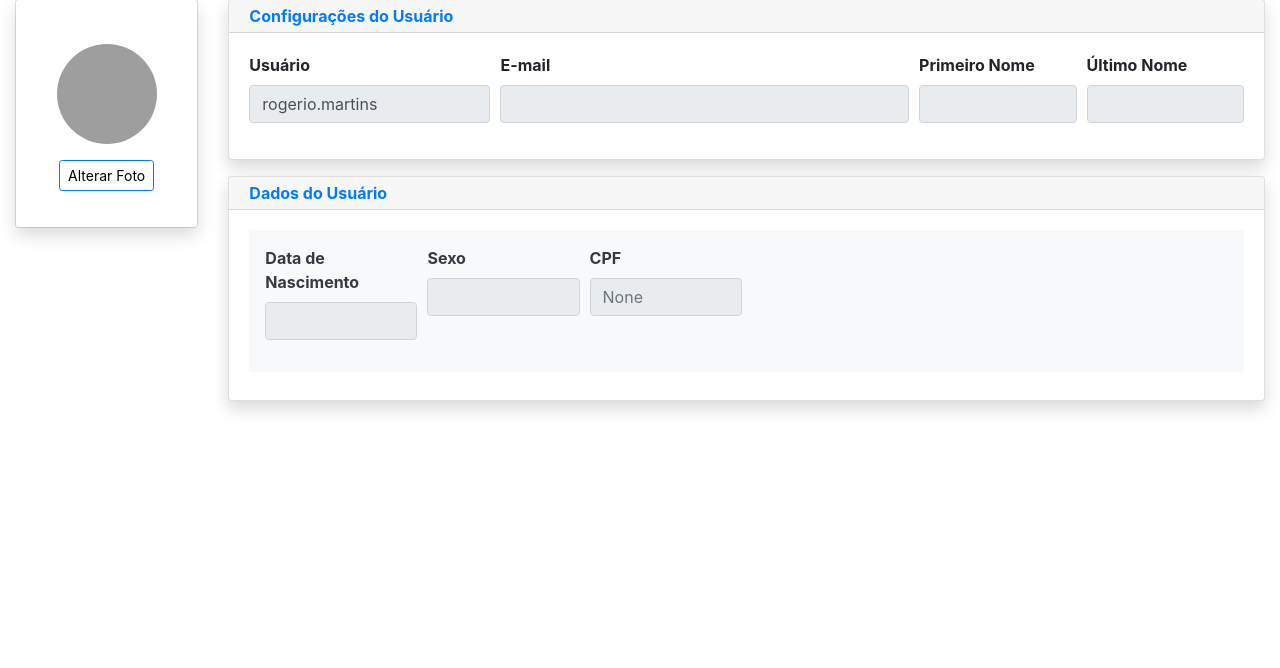
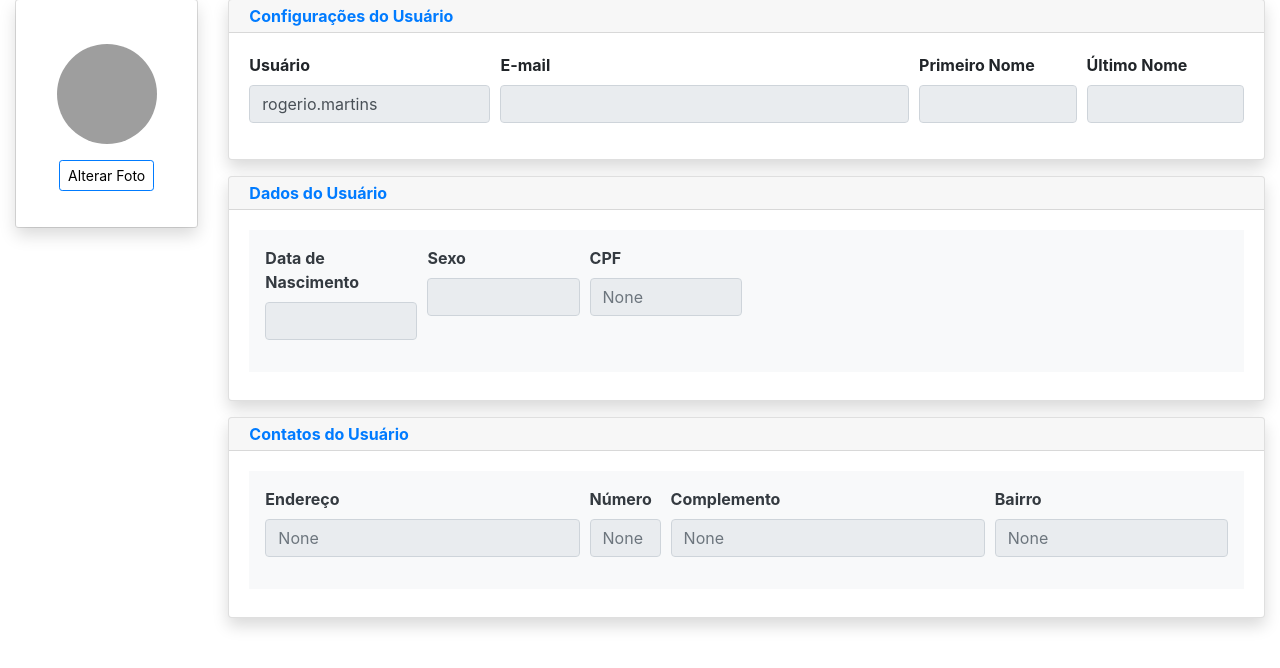
Before and after one commit to rogeriodelphi/todoapp, a Django app: page /contas/meu-perfil/ in a window 1280 px wide. Shown: the part 115-783 px from the top of the page. Run offline with Django 3.2, Linux system fonts and the light colour scheme; a user stored in the database is signed in; data comes from the database, SQL or seed files in the repository; some libraries are stand-ins or nearby versions; grey boxes are pictures that could not be loaded.

Commit message:
Refatorando o Perfil do Usuário

```diff
--- a/apps/accounts/models.py
+++ b/apps/accounts/models.py
@@ -14,6 +14,12 @@
     data_nascimento = models.DateField(verbose_name='Data de Nascimento', null=True)
     sexo = models.CharField(max_length=1, choices=SX_CHOICES, default="", blank=True, null=True)
     cpf = models.CharField(max_length=14, unique=True, verbose_name="CPF", blank=True, null=True)
+
+    endereco = models.CharField(max_length=50, verbose_name="Endereço", blank=True, null=True)
+    numero = models.CharField(max_length=6, verbose_name="Número", blank=True, null=True)
+    complemento = models.CharField(max_length=60, verbose_name="Complemento", null=True, blank=True)
+    bairro = models.CharField(max_length=50, verbose_name="Bairro", null=True, blank=True)
+
     user = models.OneToOneField(User, on_delete=models.CASCADE, related_name='profile')
 
     class Meta:
--- a/apps/accounts/templates/accounts/list_user_profile.html
+++ b/apps/accounts/templates/accounts/list_user_profile.html
@@ -46,7 +46,7 @@
                                     </form>
                                 </div>
                             </div>
-                            <div class="card shadow">
+                            <div class="card shadow mb-3">
                                 <div class="card-header py-1">
                                     <p class="text-primary m-0 font-weight-bold">Dados do Usuário</p>
                                 </div>
@@ -77,6 +77,45 @@
                                     </form>
                                 </div>
                             </div>
+                            <div class="card shadow mb-3">
+                                <div class="card-header py-1">
+                                    <p class="text-primary m-0 font-weight-bold">Contatos do Usuário</p>
+                                </div>
+                                <div class="card-body">
+                                    <form>
+                                        <div class="p-3 mb-2 bg-light text-dark">
+                                            <div class="form-row">
+                                                <div class="col-md-4">
+                                                <div class="form-group">
+                                                    <label for="endereco"><strong>Endereço</strong></label>
+                                                    <input readonly class="form-control" type="text" placeholder="{{ profile.endereco }}" name="endereco">
+                                                </div>
+                                            </div>
+                                            <div class="col-md-1">
+                                                <div class="form-group">
+                                                    <label for="numero"><strong>Número</strong></label>
+                                                    <input readonly class="form-control" type="text" placeholder="{{ profile.numero }}" name="numero">
+                                                </div>
+                                            </div>
+                                            <div class="col-md-4">
+                                                <div class="form-group">
+                                                    <label for="complemento"><strong>Complemento</strong></label>
+                                                    <input readonly class="form-control" type="text" placeholder="{{ profile.complemento }}" name="complemento">
+                                                </div>
+                                            </div>
+
+                                            <div class="col-md-3">
+                                                <div class="form-group">
+                                                    <label for="bairro"><strong>Bairro</strong></label>
+                                                    <input readonly class="form-control" type="text" placeholder="{{ profile.bairro }}" name="bairro">
+                                                </div>
+                                            </div>
+                                            </div>
+                                        </div>
+                                    </form>
+                                </div>
+                            </div>
+
                         </div>
                     </div>
                 </div>
--- a/templates/base.html
+++ b/templates/base.html
@@ -120,6 +120,13 @@
                     monthNames: ["Janeiro", "Fevereiro", "Março", "Abril", "Maio", "Junho", "Julho", "Agosto", "Setembro", "Outubro", "Novembro", "Dezembro"]
                 }
             );
+            $('#id_data_nascimento').datepicker(
+                {
+                    dateFormat: "yy-mm-dd",
+                    dayNamesMin: ["Dom", "Seg", "Ter", "Qua", "Qui", "Sex", "Sáb"],
+                    monthNames: ["Janeiro", "Fevereiro", "Março", "Abril", "Maio", "Junho", "Julho", "Agosto", "Setembro", "Outubro", "Novembro", "Dezembro"]
+                }
+            );
         });
         $(document).ready(function() {
             $('#id_category').select2();
```
Also changed, not shown: apps/accounts/templates/accounts/add_user_profile.html (+24 -0 lines), apps/accounts/migrations/0004_auto_20220227_0004.py (added).
